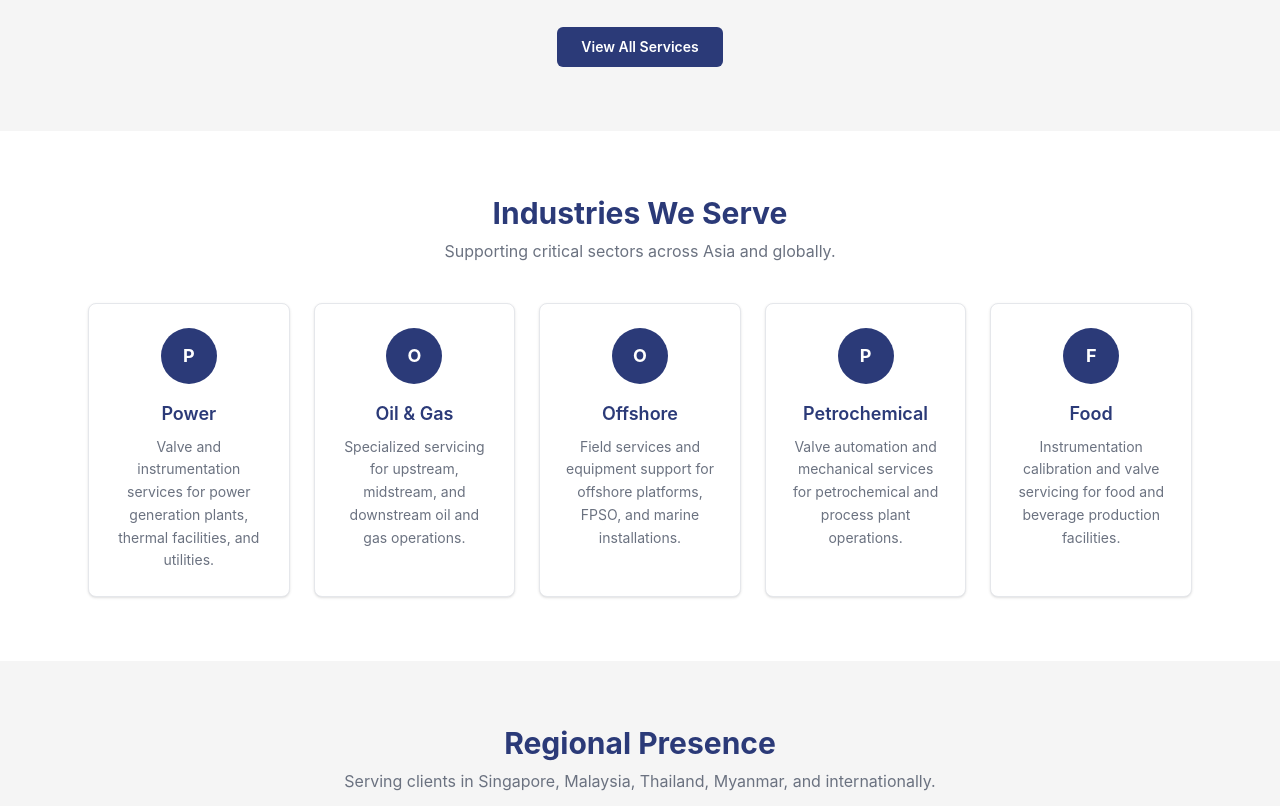
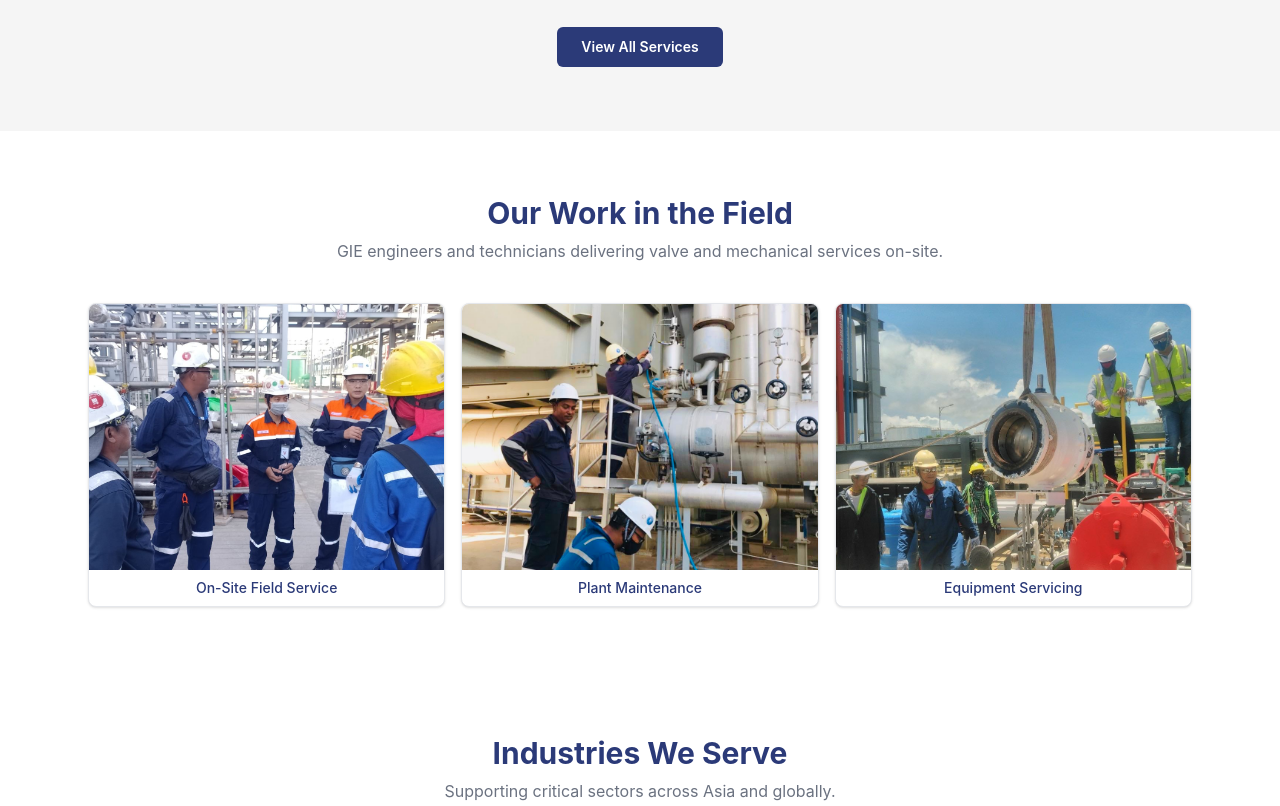
Before and after one commit to globalhrss001-oss/GIE, an Astro site: page /GIE/ in a window 1280 px wide. Shown: the part 1300-2106 px from the top of the page. Built offline with nearby package versions, Linux system fonts and the light colour scheme; Astro itself is replaced by a stand-in of ours.

Commit message:
Add working photos, team photo, and certificate images across site.
Enrich Home, About, Services, and Gallery with photos from Photos folder.

Co-authored-by: Cursor <cursoragent@cursor.com>

```diff
--- a/src/components/CertificationBadges.astro
+++ b/src/components/CertificationBadges.astro
@@ -1,6 +1,20 @@
 ---
 import { certifications } from '../data/certifications';
+import { certificatePhoto } from '../data/sitePhotos';
+import { asset } from '../utils/url';
 ---
+
+<div class="space-y-8">
+  <figure class="overflow-hidden rounded-xl border border-gray-200 bg-white p-4 shadow-sm">
+    <img
+      src={asset(certificatePhoto.src.slice(1))}
+      alt={certificatePhoto.alt}
+      class="mx-auto max-h-64 w-full object-contain"
+      loading="lazy"
+      width="800"
+      height="400"
+    />
+  </figure>
 
   <div class="grid gap-4 sm:grid-cols-2 lg:grid-cols-4">
     {
@@ -15,3 +29,4 @@ import { certifications } from '../data/certifications';
       ))
     }
   </div>
+</div>
--- a/src/components/Hero.astro
+++ b/src/components/Hero.astro
@@ -8,7 +8,7 @@ import LogoMark from './LogoMark.astro';
 <section class="relative overflow-hidden bg-gie-navy text-white">
   <div class="absolute inset-0 opacity-10">
     <img
-      src={asset('images/gallery/service-3.jpg')}
+      src={asset('images/working/working-site-1.jpeg')}
       alt=""
       class="h-full w-full object-cover"
       aria-hidden="true"
--- /dev/null
+++ b/src/components/PhotoGrid.astro
@@ -0,0 +1,46 @@
+---
+import { asset } from '../utils/url';
+
+interface Photo {
+  src: string;
+  alt: string;
+  title?: string;
+}
+
+interface Props {
+  photos: Photo[];
+  columns?: 2 | 3 | 4;
+}
+
+const { photos, columns = 3 } = Astro.props;
+
+const colClass = {
+  2: 'sm:grid-cols-2',
+  3: 'sm:grid-cols-2 lg:grid-cols-3',
+  4: 'sm:grid-cols-2 lg:grid-cols-4',
+}[columns];
+---
+
+<div class:list={['grid gap-4', colClass]}>
+  {
+    photos.map((photo) => (
+      <figure class="group overflow-hidden rounded-lg border border-gray-200 bg-white shadow-sm">
+        <img
+          src={asset(photo.src.startsWith('/') ? photo.src.slice(1) : photo.src)}
+          alt={photo.alt}
+          class="aspect-[4/3] w-full object-cover transition-transform duration-300 group-hover:scale-105"
+          loading="lazy"
+          width="640"
+          height="480"
+        />
+        {
+          photo.title && (
+            <figcaption class="px-3 py-2 text-center text-sm font-medium text-gie-navy">
+              {photo.title}
+            </figcaption>
+          )
+        }
+      </figure>
+    ))
+  }
+</div>
--- /dev/null
+++ b/src/components/TeamSection.astro
@@ -0,0 +1,29 @@
+---
+import { asset } from '../utils/url';
+import { teamPhoto } from '../data/sitePhotos';
+
+interface Props {
+  reverse?: boolean;
+}
+
+const { reverse = false } = Astro.props;
+---
+
+<div class:list={['grid items-center gap-8 lg:grid-cols-2', reverse && 'lg:[direction:rtl]']}>
+  <div class:list={[reverse && 'lg:[direction:ltr]']}>
+    <slot />
+  </div>
+  <figure class:list={['overflow-hidden rounded-xl border border-gray-200 shadow-md', reverse && 'lg:[direction:ltr]']}>
+    <img
+      src={asset(teamPhoto.src.slice(1))}
+      alt={teamPhoto.alt}
+      class="aspect-[4/3] w-full object-cover lg:aspect-auto lg:min-h-[320px]"
+      loading="lazy"
+      width="800"
+      height="600"
+    />
+    <figcaption class="bg-gie-gray px-4 py-3 text-center text-sm text-gie-muted">
+      {teamPhoto.caption}
+    </figcaption>
+  </figure>
+</div>
--- a/src/data/gallery.ts
+++ b/src/data/gallery.ts
@@ -56,4 +56,67 @@ export const galleryImages: GalleryImage[] = [
     category: 'Valve Training',
     description: 'Control and safety valve training with standard compliance certification.',
   },
+  {
+    src: '/images/working/working-site-1.jpeg',
+    alt: 'GIE engineers on-site at an industrial facility',
+    title: 'On-Site Field Service',
+    category: 'Field Operations',
+    description: 'GIE field team deployed at a client industrial facility.',
+  },
+  {
+    src: '/images/working/working-site-2.jpeg',
+    alt: 'GIE team performing valve servicing at client plant',
+    title: 'Plant Maintenance',
+    category: 'Field Operations',
+    description: 'Valve and equipment servicing at a process plant.',
+  },
+  {
+    src: '/images/working/working-site-3.jpeg',
+    alt: 'GIE technicians working on industrial equipment',
+    title: 'Equipment Servicing',
+    category: 'Field Operations',
+    description: 'Hands-on mechanical servicing by GIE technicians.',
+  },
+  {
+    src: '/images/working/working-testing.jpg',
+    alt: 'Pilot valve testing by GIE technicians',
+    title: 'Valve Testing',
+    category: 'Pilot Valve Testing',
+    description: 'On-site pilot valve testing and verification.',
+  },
+  {
+    src: '/images/working/working-lapping.jpg',
+    alt: 'Safety valve lapping operation',
+    title: 'Valve Lapping',
+    category: 'Safety Valve Lapping',
+    description: 'Precision lapping to restore valve seal integrity.',
+  },
+  {
+    src: '/images/working/working-safety-valve.jpg',
+    alt: 'Safety valve overhaul on-site',
+    title: 'Safety Valve Service',
+    category: 'Safety Valve Servicing',
+    description: 'Critical safety valve overhaul at client site.',
+  },
+  {
+    src: '/images/working/working-recondition.jpg',
+    alt: 'In situ valve reconditioning',
+    title: 'In Situ Reconditioning',
+    category: 'In Situ Recondition',
+    description: 'Valve reconditioning performed without line removal.',
+  },
+  {
+    src: '/images/working/working-training.jpg',
+    alt: 'GIE valve training session',
+    title: 'Training Session',
+    category: 'Valve Training',
+    description: 'Technical training for plant personnel and engineers.',
+  },
+  {
+    src: '/images/team/gie-team.png',
+    alt: 'Global Infrastructure Engineering team',
+    title: 'The GIE Team',
+    category: 'Our Team',
+    description: 'Global Infrastructure Engineering field engineers and technicians.',
+  },
 ];
--- /dev/null
+++ b/src/data/sitePhotos.ts
@@ -0,0 +1,62 @@
+export const teamPhoto = {
+  src: '/images/team/gie-team.png',
+  alt: 'Global Infrastructure Engineering team photo',
+  caption: 'The GIE team — field engineers and technicians serving clients across Asia Pacific.',
+};
+
+export const certificatePhoto = {
+  src: '/images/certifications/gie-certificates.png',
+  alt: 'GIE ISO and bizSAFE Star certification badges',
+};
+
+export interface WorkingPhoto {
+  src: string;
+  alt: string;
+  title: string;
+}
+
+export const workingPhotos: WorkingPhoto[] = [
+  {
+    src: '/images/working/working-site-1.jpeg',
+    alt: 'GIE engineers on-site at an industrial facility',
+    title: 'On-Site Field Service',
+  },
+  {
+    src: '/images/working/working-site-2.jpeg',
+    alt: 'GIE team performing valve servicing at client plant',
+    title: 'Plant Maintenance',
+  },
+  {
+    src: '/images/working/working-site-3.jpeg',
+    alt: 'GIE technicians working on industrial equipment',
+    title: 'Equipment Servicing',
+  },
+  {
+    src: '/images/working/working-testing.jpg',
+    alt: 'Pilot valve testing by GIE technicians',
+    title: 'Valve Testing',
+  },
+  {
+    src: '/images/working/working-lapping.jpg',
+    alt: 'Safety valve lapping operation',
+    title: 'Safety Valve Lapping',
+  },
+  {
+    src: '/images/working/working-safety-valve.jpg',
+    alt: 'Safety valve overhaul on-site',
+    title: 'Safety Valve Overhaul',
+  },
+  {
+    src: '/images/working/working-recondition.jpg',
+    alt: 'In situ valve reconditioning',
+    title: 'In Situ Reconditioning',
+  },
+  {
+    src: '/images/working/working-training.jpg',
+    alt: 'GIE valve training session',
+    title: 'Valve Training',
+  },
+];
+
+/** Featured photos for homepage showcase */
+export const featuredPhotos = workingPhotos.slice(0, 3);
--- a/src/pages/index.astro
+++ b/src/pages/index.astro
@@ -9,6 +9,8 @@ import { services } from '../data/services';
 import { industries } from '../data/industries';
 import { offices } from '../data/offices';
 import { url } from '../utils/url';
+import PhotoGrid from '../components/PhotoGrid.astro';
+import { featuredPhotos } from '../data/sitePhotos';
 
 const previewServices = services.slice(0, 6);
 ---
@@ -35,6 +37,18 @@ const previewServices = services.slice(0, 6);
           View All Services
         </a>
       </div>
+    </div>
+  </section>
+
+  <section class="py-16">
+    <div class="mx-auto max-w-6xl px-4 sm:px-6">
+      <div class="mb-10 text-center">
+        <h2 class="text-2xl font-bold text-gie-navy sm:text-3xl">Our Work in the Field</h2>
+        <p class="mt-2 text-gie-muted">
+          GIE engineers and technicians delivering valve and mechanical services on-site.
+        </p>
+      </div>
+      <PhotoGrid photos={featuredPhotos} columns={3} />
     </div>
   </section>
 
--- a/src/pages/services.astro
+++ b/src/pages/services.astro
@@ -2,15 +2,26 @@
 import BaseLayout from '../layouts/BaseLayout.astro';
 import ServiceCard from '../components/ServiceCard.astro';
 import FacilitiesList from '../components/FacilitiesList.astro';
+import PhotoGrid from '../components/PhotoGrid.astro';
 import { services } from '../data/services';
+import { workingPhotos } from '../data/sitePhotos';
+import { asset } from '../utils/url';
 ---
 
 <BaseLayout
   title="Services"
   description="GIE valve automation and mechanical services: motorized valve integration, control and safety valve servicing, actuators, field instrumentation, flange management, training, and 3rd party class testing."
 >
-  <section class="bg-gie-navy py-14 text-white">
-    <div class="mx-auto max-w-6xl px-4 sm:px-6">
+  <section class="relative overflow-hidden bg-gie-navy py-14 text-white">
+    <div class="absolute inset-0 opacity-20">
+      <img
+        src={asset('images/working/working-site-2.jpeg')}
+        alt=""
+        class="h-full w-full object-cover"
+        aria-hidden="true"
+      />
+    </div>
+    <div class="relative mx-auto max-w-6xl px-4 sm:px-6">
       <h1 class="text-3xl font-bold sm:text-4xl">Our Services</h1>
       <p class="mt-3 max-w-2xl text-gray-200">
         End-to-end valve automation and mechanical services for critical industrial facilities
@@ -27,6 +38,16 @@ import { services } from '../data/services';
     </div>
   </section>
 
+  <section class="border-y border-gray-200 bg-white py-16">
+    <div class="mx-auto max-w-6xl px-4 sm:px-6">
+      <h2 class="text-2xl font-bold text-gie-navy sm:text-3xl">Service in Action</h2>
+      <p class="mt-2 text-gie-muted">On-site valve servicing, testing, and training by our field teams.</p>
+      <div class="mt-8">
+        <PhotoGrid photos={workingPhotos} columns={4} />
+      </div>
+    </div>
+  </section>
+
   <section class="bg-gie-gray py-16">
     <div class="mx-auto max-w-6xl px-4 sm:px-6">
       <h2 class="text-2xl font-bold text-gie-navy sm:text-3xl">Facilities & Capabilities</h2>
```
Also changed, not shown: src/pages/about.astro (+17 -4 lines), public/images/certifications/gie-certificates.png (added), public/images/working/working-recondition.jpg (added), public/images/working/working-safety-valve.jpg (added), public/images/working/working-site-1.jpeg (added), public/images/working/working-site-2.jpeg (added), public/images/working/working-site-3.jpeg (added), 4 other files. Lines whose indentation alone changed are shown as unchanged.
